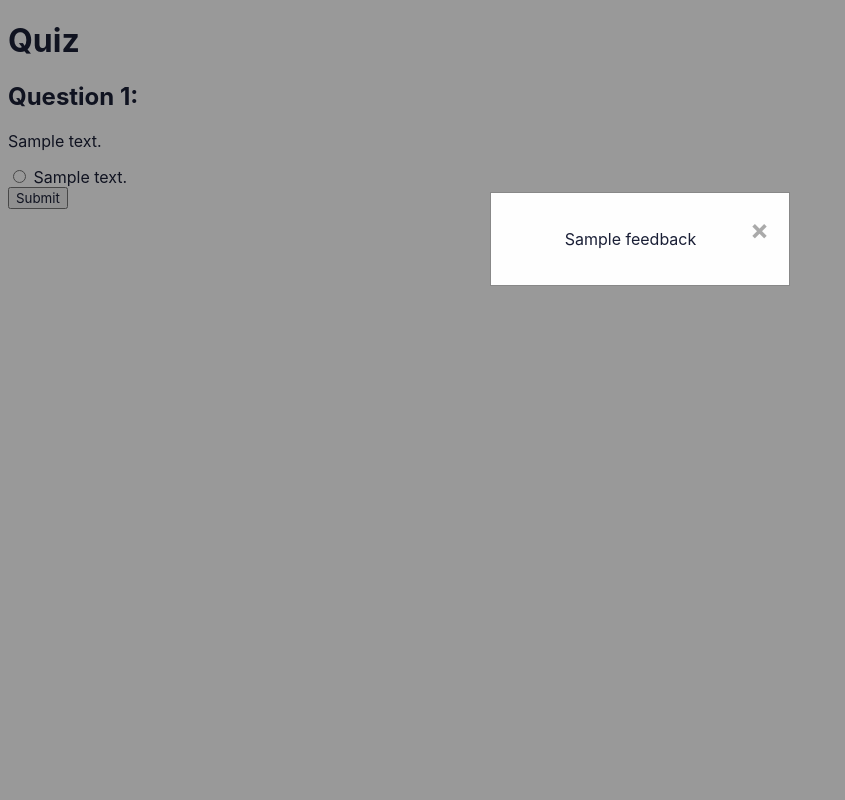
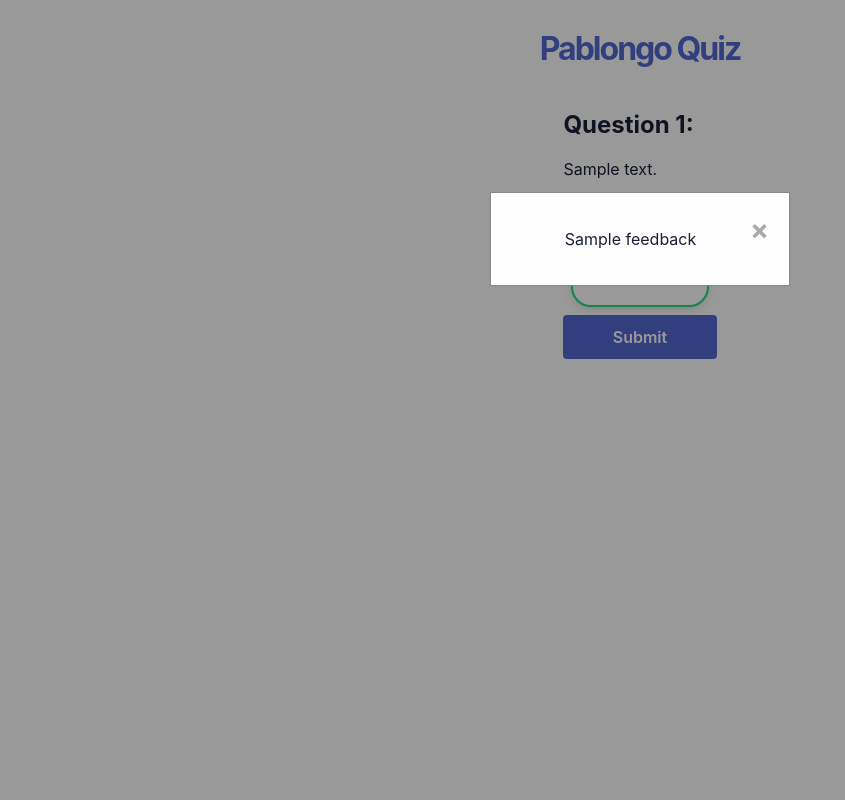
Before and after one commit to pablogonzalezdelaparra/QuizApp-Website-Django, a Django app: template quiz_app/templates/quiz.html in a window 1280 px wide. Shown: the whole page, without its empty margins (0-845 px from the left). Run offline with Django 4.2, Linux system fonts and the light colour scheme; the template is opened without the code that fills it: most values are stand-ins (such as "Sample title", 1, 10 or a date in 2020); some libraries are stand-ins or nearby versions.

Commit message:
Avances estilo preguntas

```diff
--- a/quiz_app/static/css/quiz.css
+++ b/quiz_app/static/css/quiz.css
@@ -39,3 +39,103 @@
   font-weight: bold;
   cursor: pointer;
 }
+
+.index-root {
+  background: #fff;
+  display: flex;
+  width: 100%;
+  min-height: 100vh;
+  overflow: hidden;
+  /* justify-content: center; */
+  flex-direction: column;
+  align-items: center;
+}
+
+.quiz-title {
+  letter-spacing: -2px;
+  color: rgb(84, 105, 212);
+}
+
+.section-quiz {
+  display: flex;
+  flex-flow: row wrap;
+}
+
+.quiz-input-label {
+  flex: 1;
+  padding: 0.5rem;
+}
+
+input[type="radio"] {
+  display: none;
+  &:not(:disabled) ~ label {
+    cursor: pointer;
+  }
+  &:disabled ~ label {
+    color: hsla(150, 5%, 75%, 1);
+    border-color: hsla(150, 5%, 75%, 1);
+    box-shadow: none;
+    cursor: not-allowed;
+  }
+}
+
+label {
+  height: 100%;
+  display: block;
+  background: white;
+  border: 2px solid hsla(150, 75%, 50%, 1);
+  border-radius: 20px;
+  padding: 1rem;
+  margin-bottom: 1rem;
+  /* //margin: 1rem; */
+  text-align: center;
+  box-shadow: 0px 3px 10px -2px hsla(150, 5%, 65%, 0.5);
+  position: relative;
+}
+
+input[type="radio"]:checked + label {
+  background: hsla(150, 75%, 50%, 1);
+  color: hsla(215, 0%, 100%, 1);
+  box-shadow: 0px 0px 20px hsla(150, 100%, 50%, 0.75);
+  &::after {
+    color: hsla(215, 5%, 25%, 1);
+    font-family: FontAwesome;
+    border: 2px solid hsla(150, 75%, 45%, 1);
+    content: "\f00c";
+    font-size: 24px;
+    position: absolute;
+    top: -25px;
+    left: 50%;
+    transform: translateX(-50%);
+    height: 50px;
+    width: 50px;
+    line-height: 50px;
+    text-align: center;
+    border-radius: 50%;
+    background: white;
+    box-shadow: 0px 2px 5px -2px hsla(0, 0%, 0%, 0.25);
+  }
+}
+
+label > p {
+  font-weight: 900;
+}
+
+.quiz-submit-answer {
+  background-color: rgb(84, 105, 212);
+  color: #fff;
+  font-size: 16px;
+  font-weight: 600;
+  cursor: pointer;
+  width: 100%;
+  min-height: 44px;
+  border: unset;
+  border-radius: 4px;
+  outline-color: rgb(84 105 212 / 0.5);
+}
+
+@media only screen and (max-width: 700px) {
+  section {
+    flex-direction: column;
+  }
+}
--- a/quiz_app/templates/quiz.html
+++ b/quiz_app/templates/quiz.html
@@ -5,6 +5,10 @@
     {% load static %}
     <link rel="stylesheet" type="text/css" href="{% static 'css/quiz.css' %}" />
     <!-- <script src="scripts/index.js"></script> -->
+    <script
+      src="https://kit.fontawesome.com/f6e32d80a1.js"
+      crossorigin="anonymous"
+    ></script>
     <script>
       function showFeedback() {
         var modal = document.getElementById("feedbackModal");
@@ -17,10 +21,7 @@
       }
     </script>
   </head>
-
   <body>
-    <div></div>
-    <h1>Quiz</h1>
     {% if feedback %}
     <div id="feedbackModal" class="modal">
       <div class="modal-content">
@@ -31,21 +32,32 @@
     <script>
       showFeedback();
     </script>
-    {% endif %} {% if question %}
+    {% endif %}
+    <div class="index-root">
+      <h1 class="quiz-title">Pablongo Quiz</h1>
+      {% if question %}
+      <div>
         <h2>Question {{ question_number }}:</h2>
         <p>{{ question.description }}</p>
         <form method="post" action="{% url 'questions_view' %}">
+          <section class="section-quiz">
             {% csrf_token %} {% for answer in question.answers %}
+            <div class="quiz-input-label">
               <input
                 type="radio"
                 id="{{ answer.id }}"
                 name="answer"
                 value="{{ answer.id }}"
               />
-      <label for="{{ answer.id }}">{{ answer.description }}</label><br />
+              <label for="{{ answer.id }}">
+                <p>{{ answer.description }}</p>
+              </label>
+            </div>
             {% endfor %}
-      <button type="submit">Submit</button>
+          </section>
+          <button type="submit" class="quiz-submit-answer">Submit</button>
         </form>
+      </div>
 
       {% else %}
       <p>Quiz completed!</p>
@@ -55,5 +67,6 @@
         <button type="submit">Next</button>
       </form>
       {% endif %}
+    </div>
   </body>
 </html>
```
Also changed, not shown: quiz_app/views.py (+79 -3 lines). Lines whose indentation alone changed are shown as unchanged.
